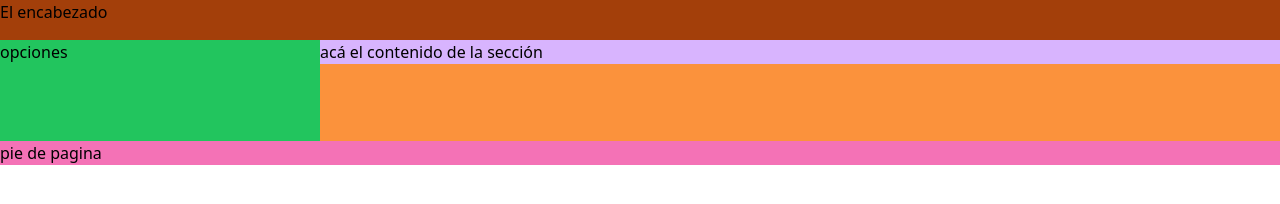
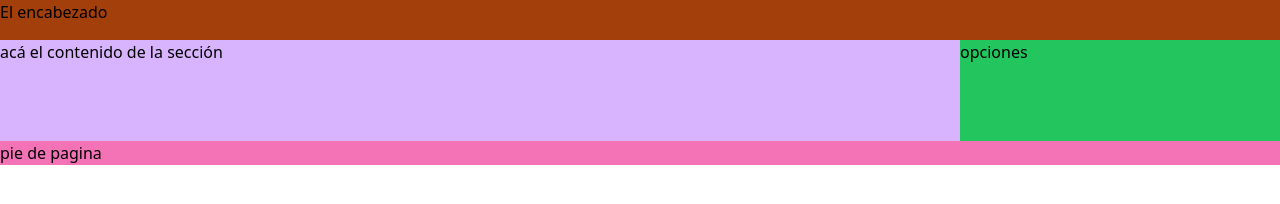
Before and after one commit to OscarIvanBecerra/ProyectoTailwind, a plain HTML site: page src/index.html in a window 1280 px wide. Drawn offline with nearby package versions, Linux system fonts and the light colour scheme; files that its build step writes are made by us from their sources.

Commit message:
Estructura Flex con Tailwind

```diff
--- a/src/index.html
+++ b/src/index.html
@@ -5,22 +5,22 @@
     <meta http-equiv="X-UA-Compatible" content="IE=edge">
     <meta name="viewport" content="width=device-width, initial-scale=1.0">
     <link href="/dist/output.css" rel="stylesheet">
-    <title>Modelo cajas Floats</title>
+    <title>Modelo cajas Flex</title>
 </head>
 <body>
     <div class="mx-auto bg-orange-400 max-w-3x1 container">
         <header class="h-10 bg-[#a33f0a]">
             El encabezado
         </header>
-        <section class="bg-red-400">
-            <nav class="h-[101px] float-left w-1/4 bg-green-500">
+        <section class="flex flex-row-reverse bg-red-400">
+            <nav class="h-[101px] w-1/4 bg-green-500">
                 opciones
             </nav>
-            <article class="float-left  w-3/4 bg-purple-300">
+            <article class="w-3/4 bg-purple-300">
                 acá el contenido de la sección
             </article>
           </section>
-        <footer class="clear-both bg-pink-400">
+        <footer class="bg-pink-400">
             pie de pagina
         </footer>
     </div>
```
